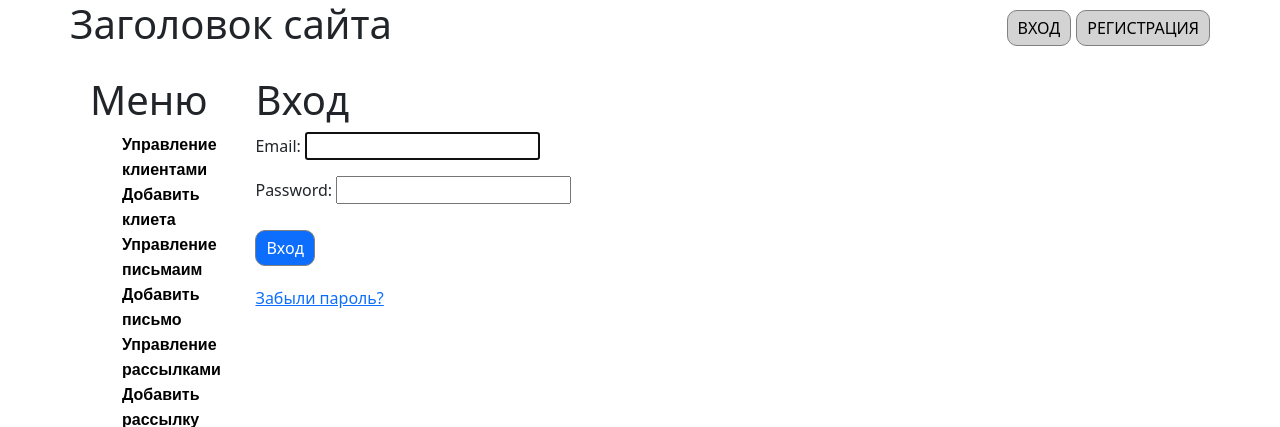
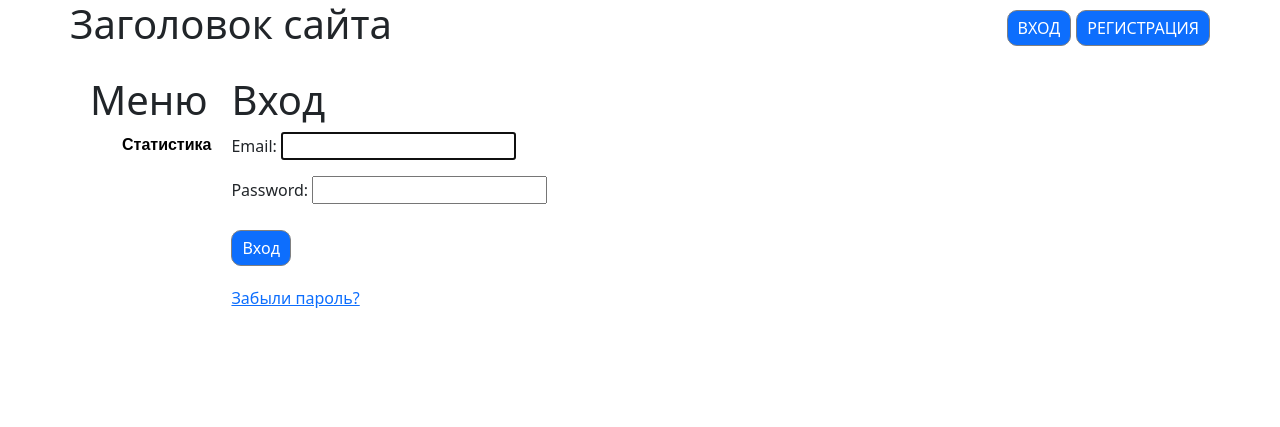
Before and after one commit to NasgDen/Course_Project_4, a Django app: page /users/login/?next=/distribution_add/ in a window 1280 px wide. Shown: the top 427 px of the page. Run offline with Django 5.2, Linux system fonts and the light colour scheme; some libraries are stand-ins or nearby versions.

Commit message:
Добавлены проверки прав на пункты меню в шаблоне menu.html

```diff
--- a/message/templates/base.html
+++ b/message/templates/base.html
@@ -18,11 +18,11 @@
                                 <a class="ms-3 my-0 mr-md-auto font-weight-normal text-decoration-none" href="/users/edit_user/{{user.pk}}/">Пользователь: {{user.email}}</a>
                         <form action="{% url 'users:logout' %}" method="post">
                              {% csrf_token %}
-                        <button type="submit" class="btn btn_primery">ВЫХОД</button>
+                        <button type="submit" class="btn btn-primary">ВЫХОД</button>
                         </form>
                     {% else %}
-                        <a href="{% url 'users:login'%}" class="btn btn_primery">ВХОД</a>
-                        <a href="{% url 'users:registration'%}" class="btn btn_primery">РЕГИСТРАЦИЯ</a>
+                        <a href="{% url 'users:login'%}" class="btn btn-primary">ВХОД</a>
+                        <a href="{% url 'users:registration'%}" class="btn btn-primary">РЕГИСТРАЦИЯ</a>
                     {% endif %}
                 </div>
         </div>
--- a/message/templates/menu.html
+++ b/message/templates/menu.html
@@ -1,12 +1,32 @@
             <H1 class="side_menu__header"> Меню</H1>
             <ul>
-                <h3></h3>
+                {% if "message.view_mailingrecipient" in perms %}
                     <a href="{% url 'message:recipient_list'%}" class="link">Управление клиентами</a>
+                {% endif %}
+
+                {% if "message.add_mailingrecipient" in perms %}
                     <a href="{% url 'message:recipient_add'%}" class="link">Добавить клиета</a>
+                {% endif %}
+
+                {% if "message.view_message" in perms %}
                     <a href="{% url 'message:message_list'%}" class="link">Управление письмаим</a>
+                {% endif %}
+
+                {% if "message.add_message" in perms %}
                  <a href="{% url 'message:message_add'%}" class="link">Добавить письмо</a>
+                {% endif %}
+
+                {% if "message.view_distribution" in perms %}
                     <a href="{% url 'message:distribution_list'%}" class="link">Управление рассылками</a>
+                {% endif %}
+
+                {% if "message.add_distribution" in perms %}
                     <a href="{% url 'message:distribution_add'%}" class="link">Добавить рассылку</a>
+                {% endif %}
+
+
                 <a href="{% url 'message:statistics'%}" class="link">Статистика</a>
+                {% if "users.view_customuser" in perms %}
                     <a href="{% url 'users:user_list'%}" class="link">Пользователи</a>
+                {% endif %}
             </ul>
```
Lines whose indentation alone changed are shown as unchanged.
